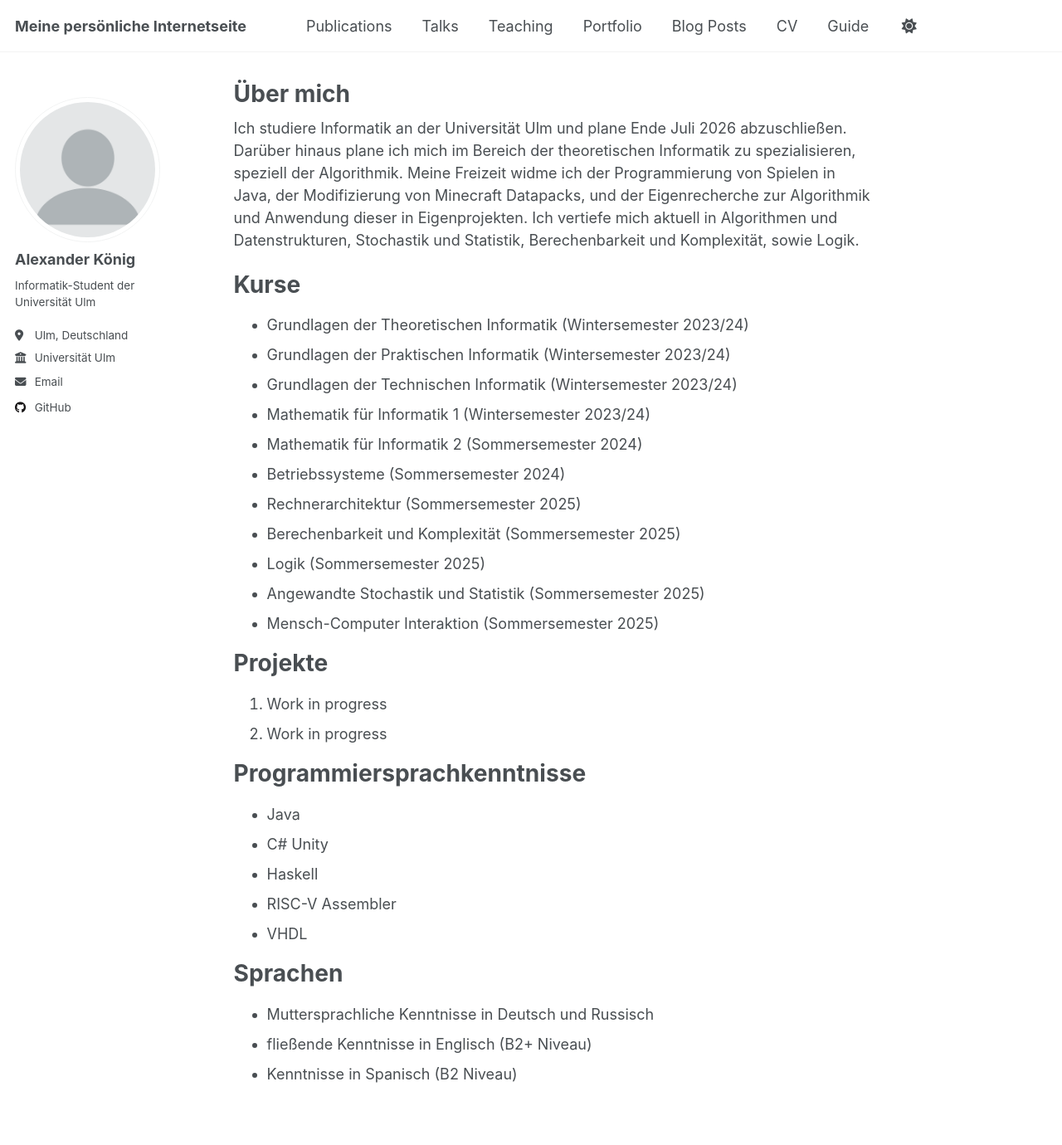
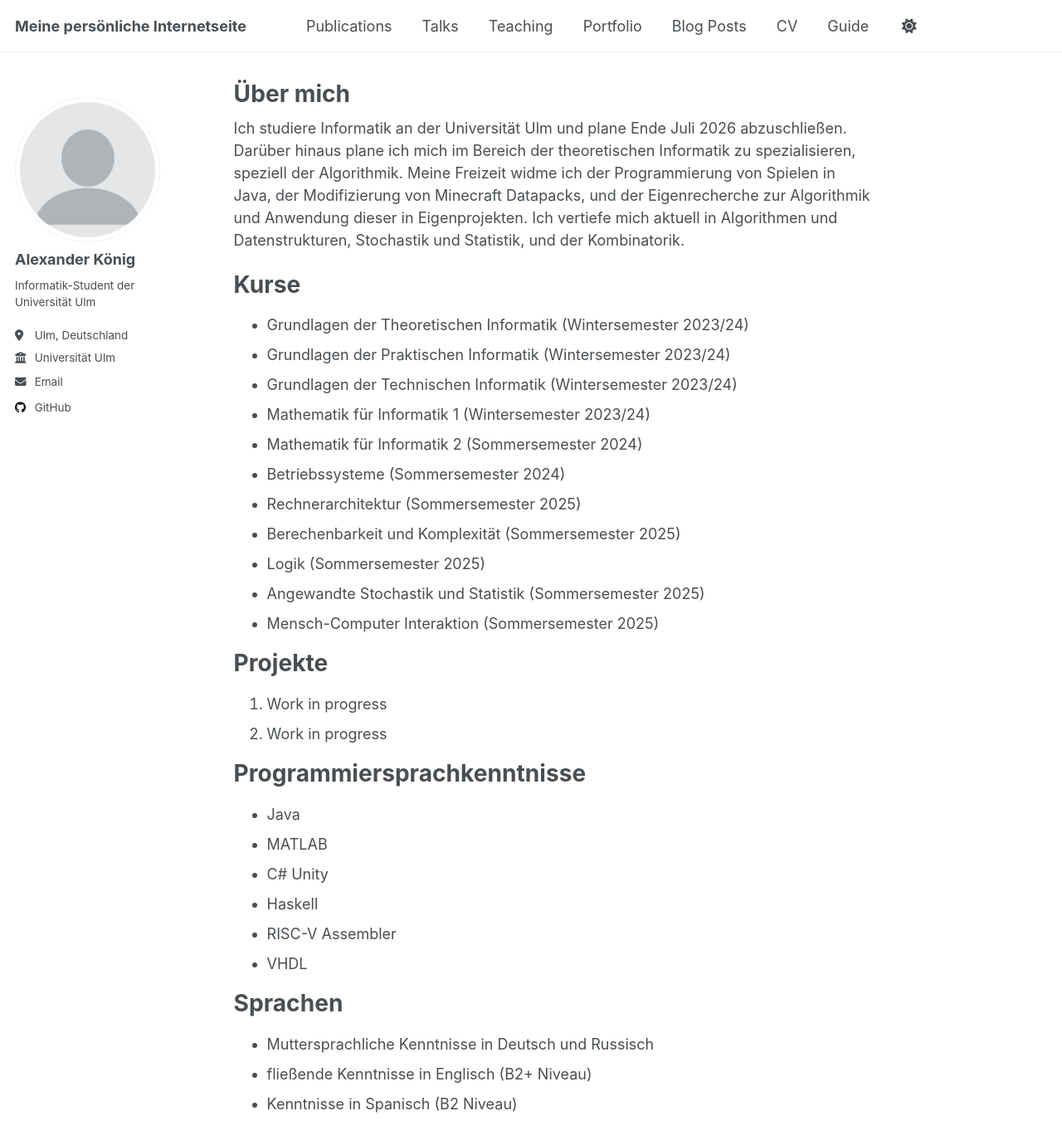
Before and after one commit to StoicAlexreal/stoicalexreal.github.io, a Jekyll site: the page built from _pages/about.md, in a window 1280 px wide and 1400 px high. Shown: the top 1380 px of the window at 83% size. Built offline with Jekyll 4.4.1, drawn with Linux system fonts in a browser that asks for light colours; a script that is not in the unit is left out.

Commit message:
Update about.md
added: MATLAB to Programmiersprachkenntnisse

```diff
--- a/_pages/about.md
+++ b/_pages/about.md
@@ -7,7 +7,7 @@ redirect_from:
   - /about.html
 ---
 
-Ich studiere Informatik an der Universität Ulm und plane Ende Juli 2026 abzuschließen. Darüber hinaus plane ich mich im Bereich der theoretischen Informatik zu spezialisieren, speziell der Algorithmik. Meine Freizeit widme ich der Programmierung von Spielen in Java, der Modifizierung von Minecraft Datapacks, und der Eigenrecherche zur Algorithmik und Anwendung dieser in Eigenprojekten. Ich vertiefe mich aktuell in Algorithmen und Datenstrukturen, Stochastik und Statistik, Berechenbarkeit und Komplexität, sowie Logik.
+Ich studiere Informatik an der Universität Ulm und plane Ende Juli 2026 abzuschließen. Darüber hinaus plane ich mich im Bereich der theoretischen Informatik zu spezialisieren, speziell der Algorithmik. Meine Freizeit widme ich der Programmierung von Spielen in Java, der Modifizierung von Minecraft Datapacks, und der Eigenrecherche zur Algorithmik und Anwendung dieser in Eigenprojekten. Ich vertiefe mich aktuell in Algorithmen und Datenstrukturen, Stochastik und Statistik, und der Kombinatorik.
 
 
 Kurse
@@ -35,6 +35,7 @@ Programmiersprachkenntnisse
 ======
 <ul>
   <li>Java</li>
+  <li>MATLAB</li>
   <li>C# Unity</li>
   <li>Haskell</li>
   <li>RISC-V Assembler</li>
```
